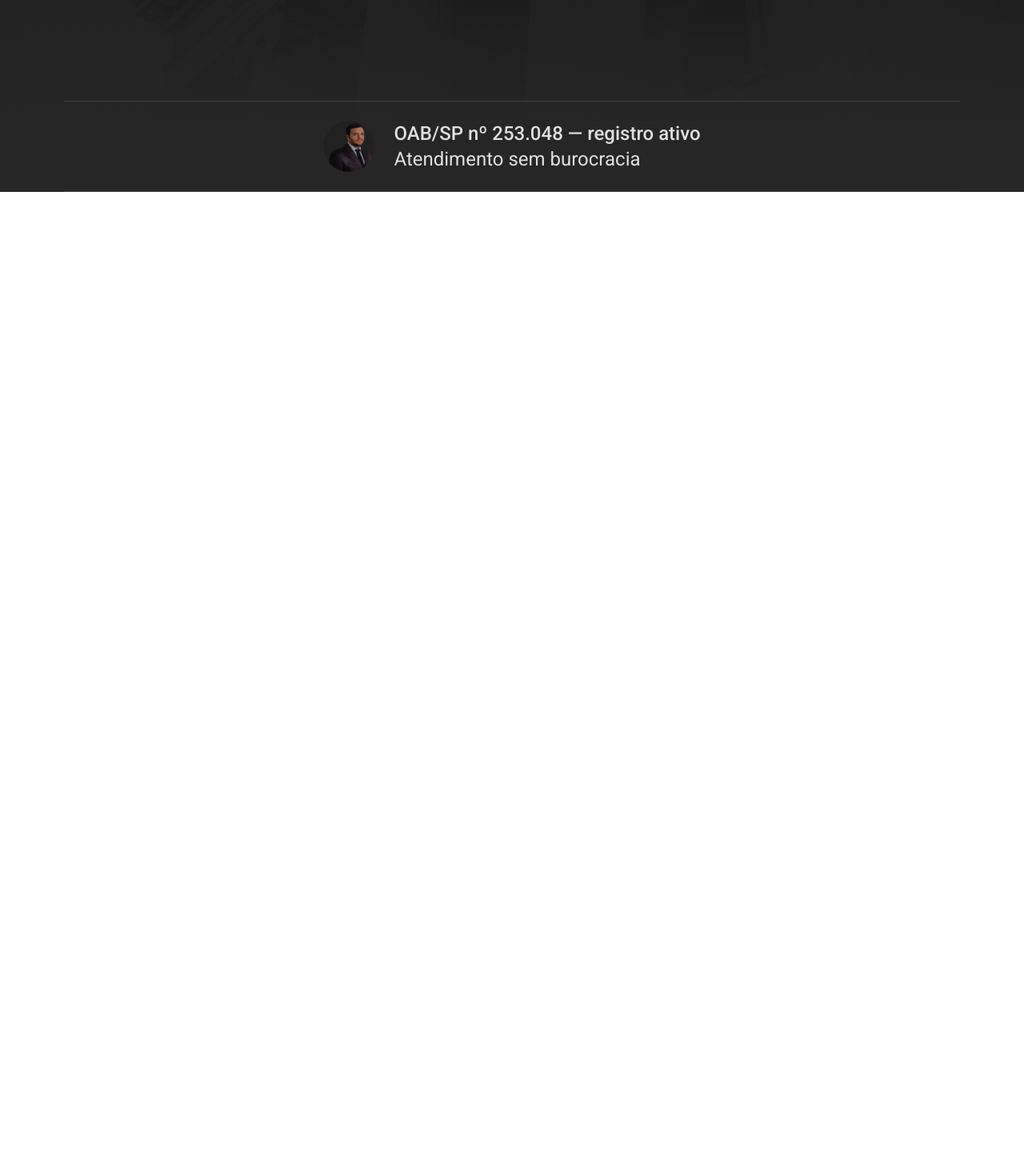
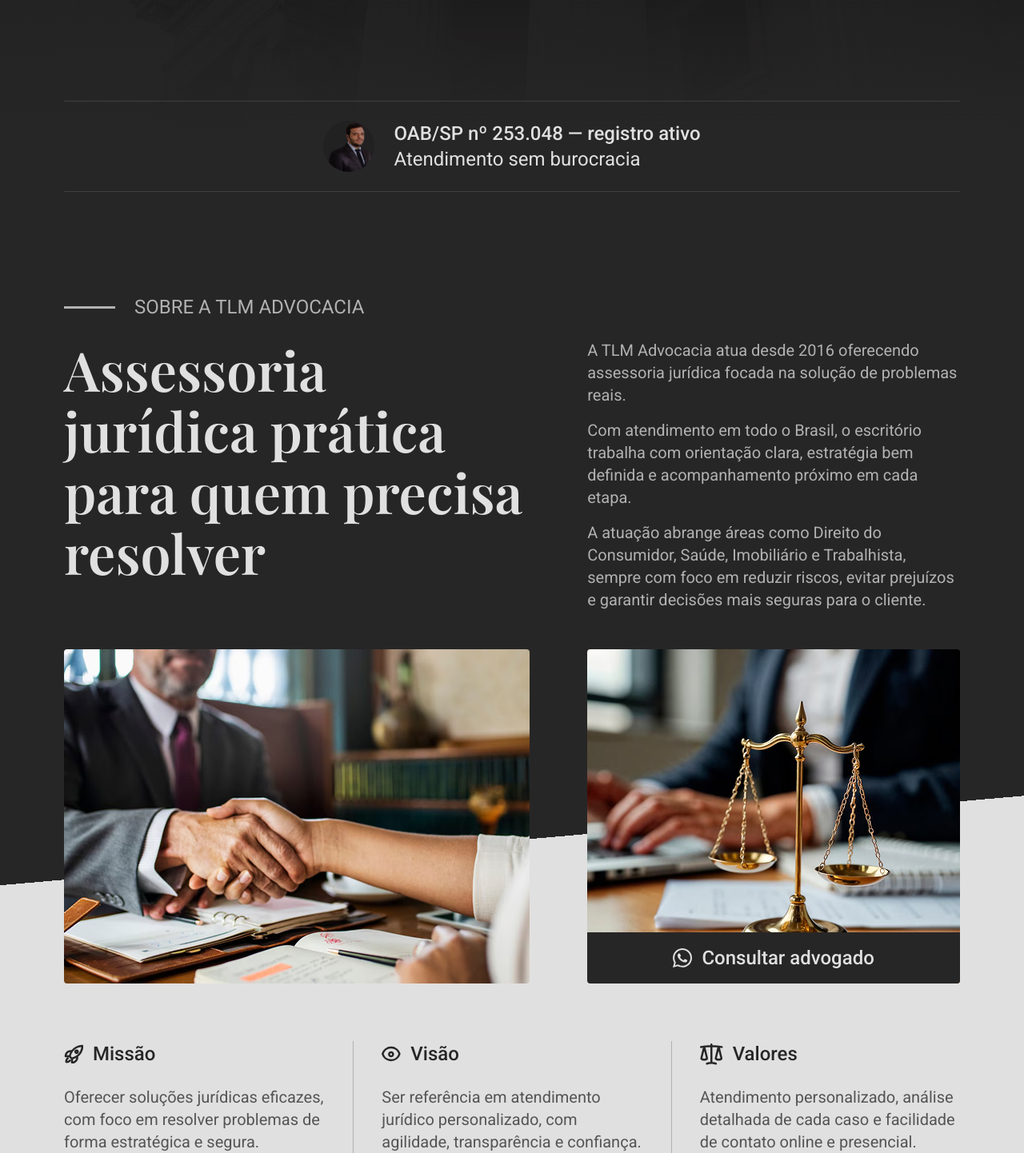
Before and after one commit to tenoriobn/tlm-advocacia, a Next.js app: page / in a window 1280 px wide. Shown: the part 602-2044 px from the top of the page at 80% size. Before the commit the page ends 842 px from the top, so only its background shows below. Built offline with nearby package versions, Linux system fonts and the light colour scheme.

Commit message:
feat: :sparkles: Cria seção responsiva Sobre a TLM Advocacia

```diff
--- /dev/null
+++ b/src/app/(home)/AboutTLMAdvocacia/Description/index.tsx
@@ -0,0 +1,19 @@
+export default function Description() {
+  return (
+    <div className="space-y-4 text-lg md:text-xl text-secondary-75 max-lg:text-center lg:flex-1 min-w-0">
+      <p>
+        A TLM Advocacia atua desde 2016 oferecendo assessoria jurídica focada na
+        solução de problemas reais.
+      </p>
+      <p>
+        Com atendimento em todo o Brasil, o escritório trabalha com orientação
+        clara, estratégia bem definida e acompanhamento próximo em cada etapa.
+      </p>
+      <p>
+        A atuação abrange áreas como Direito do Consumidor, Saúde, Imobiliário e
+        Trabalhista, sempre com foco em reduzir riscos, evitar prejuízos e
+        garantir decisões mais seguras para o cliente.
+      </p>
+    </div>
+  );
+}
--- /dev/null
+++ b/src/app/(home)/AboutTLMAdvocacia/Pillars/index.tsx
@@ -0,0 +1,55 @@
+import RocketIcon from "public/icons/rocket.svg";
+import EyeIcon from "public/icons/eye.svg";
+import ScaleIcon from "public/icons/scale.svg";
+
+export default function Pillars() {
+  const pillars = [
+    {
+      title: "Missão",
+      description:
+        "Oferecer soluções jurídicas eficazes, com foco em resolver problemas de forma estratégica e segura.",
+      Icon: RocketIcon,
+    },
+    {
+      title: "Visão",
+      description:
+        "Ser referência em atendimento jurídico personalizado, com agilidade, transparência e confiança.",
+      Icon: EyeIcon,
+    },
+    {
+      title: "Valores",
+      description:
+        "Atendimento personalizado, análise detalhada de cada caso e facilidade de contato online e presencial.",
+      Icon: ScaleIcon,
+      itemClassName:
+        "md:max-lg:col-span-2 md:w-full md:max-w-md md:justify-self-center lg:max-w-none",
+    },
+  ];
+
+  return (
+    <ul className="mt-12 lg:mt-18 grid gap-6 md:gap-y-12 md:grid-cols-2 lg:grid-cols-3 lg:gap-18">
+      {pillars.map(({ title, description, Icon, itemClassName }, index) => (
+        <li
+          key={title}
+          className={`${itemClassName ?? ""} ${
+            index > 0
+              ? "lg:relative lg:before:content-[''] lg:before:absolute lg:before:-left-9 lg:before:top-1/2 lg:before:-translate-y-1/2 lg:before:w-px lg:before:h-full lg:before:bg-primary-25"
+              : ""
+          }`}
+        >
+          <article className="h-full">
+            <div className="flex items-center max-lg:justify-center gap-3">
+              <Icon aria-hidden="true" />
+              <h3 className="font-medium text-primary text-xl md:text-2xl">
+                {title}
+              </h3>
+            </div>
+            <p className="text-primary-75 text-lg md:text-xl  max-lg:text-center mt-6 ">
+              {description}
+            </p>
+          </article>
+        </li>
+      ))}
+    </ul>
+  );
+}
--- /dev/null
+++ b/src/app/(home)/AboutTLMAdvocacia/Showcase/index.tsx
@@ -0,0 +1,41 @@
+import Image from "next/image";
+import Link from "next/link";
+import WhatsappMinimalistIcon from "public/icons/whatsapp-minimalist.svg";
+
+export default function Showcase() {
+  return (
+    <div className="lg:flex gap-18">
+      <div className="hidden lg:block relative w-full min-h-[418px] rounded-sm overflow-hidden lg:flex-[1.25] ">
+        <Image
+          alt="Aperto de mãos simbolizando acordo e confiança no atendimento jurídico"
+          src="/images/aperto-de-maos.jpg"
+          fill
+          sizes="(min-width: 1024px) 100vw, 0px"
+          className="object-cover"
+        />
+      </div>
+
+      <div className="relative w-full min-h-[418px] rounded-sm overflow-hidden lg:flex-1 min-w-0">
+        <Image
+          alt="Balança da justiça representando equilíbrio e segurança jurídica"
+          src="/images/balanca-justica.jpg"
+          fill
+          sizes="(min-width: 1024px) 45vw, 100vw"
+          className="object-cover"
+        />
+
+        <div className="absolute inset-0 flex items-end justify-center">
+          <Link
+            href="https://wa.me/5511999999999"
+            target="_blank"
+            rel="noopener noreferrer"
+            className="bg-primary text-secondary text-xl md:text-2xl font-medium px-6 py-4 flex items-center justify-center gap-3 w-full transition-default hover:bg-neutral-600 active:bg-neutral-500 active:scale-105"
+          >
+            <WhatsappMinimalistIcon aria-hidden="true" />
+            Consultar advogado
+          </Link>
+        </div>
+      </div>
+    </div>
+  );
+}
--- /dev/null
+++ b/src/app/(home)/AboutTLMAdvocacia/index.tsx
@@ -0,0 +1,36 @@
+import Pillars from "./Pillars";
+import Showcase from "./Showcase";
+import Description from "./Description";
+import SectionEyebrow from "src/components/SectionEyebrow";
+import SectionSubtitle from "src/components/SectionSubtitle";
+
+export default function AboutTLMAdvocacia() {
+  return (
+    <section
+      id="sobre-tlm-advocacia"
+      aria-labelledby="about-tlm-title"
+      className="bg-gradient-primary-5deg w-full max-xs:px-4 max-md:px-6 md:px-8 lg:px-20"
+    >
+      <div className="max-w-[1920px] w-full pt-25 md:pt-32 m-auto">
+        <SectionEyebrow
+          text="Sobre a TLM Advocacia"
+          className="text-secondary-75"
+        />
+
+        <div className="mb-12 lg:flex lg:gap-18">
+          <SectionSubtitle id="about-tlm-title" className="text-secondary">
+            Assessoria jurídica <br className="hidden xs:max-lg:block" />{" "}
+            prática para quem <br className="hidden xs:max-lg:block" /> precisa
+            resolver
+          </SectionSubtitle>
+
+          <Description />
+        </div>
+
+        <Showcase />
+
+        <Pillars />
+      </div>
+    </section>
+  );
+}
--- a/src/app/(home)/page.tsx
+++ b/src/app/(home)/page.tsx
@@ -1,6 +1,7 @@
 "use client";
 import Header from "src/components/Header";
 import HeroSection from "./HeroSection";
+import AboutTLMAdvocacia from "./AboutTLMAdvocacia";
 
 export default function HomePage() {
   return (
@@ -13,6 +14,7 @@ export default function HomePage() {
         className="flex flex-1 flex-col items-center justify-between w-full"
       >
         <HeroSection />
+        <AboutTLMAdvocacia />
       </main>
     </>
   );
--- a/src/app/globals.css
+++ b/src/app/globals.css
@@ -6,7 +6,10 @@
 
   --color-primary: #272626;
   --color-primary-75: rgb(39 38 38 / 75%);
+  --color-primary-50: rgb(39 38 38 / 50%);
   --color-primary-25: rgb(39 38 38 / 25%);
+  --color-neutral-500: #838383;
+  --color-neutral-600: #565454;
   --color-primary-dark: #222121;
   --color-secondary: #e1e0e0;
   --color-secondary-75: rgb(225 224 224 / 75%);
@@ -38,8 +41,8 @@
 
   --background-image-gradient-primary-5deg: linear-gradient(
     -5deg,
-    rgba(225, 224, 224, 1) 67%,
-    rgba(39, 38, 38, 1) 67%
+    rgba(225, 224, 224, 1) 34%,
+    rgba(39, 38, 38, 1) 34%
   );
 
   --background-image-gradient-primary-172deg: linear-gradient(
--- /dev/null
+++ b/src/components/SectionEyebrow/index.tsx
@@ -0,0 +1,22 @@
+type SectionEyebrowProps = {
+  text: string;
+  className?: string;
+  lineClassName?: string;
+};
+
+export default function SectionEyebrow({
+  text,
+  className = "",
+  lineClassName = "",
+}: SectionEyebrowProps) {
+  return (
+    <p
+      className={`text-xl md:text-2xl uppercase flex items-center max-lg:justify-center gap-3 md:gap-6 mb-6 ${className}`}
+    >
+      <span
+        className={`block bg-current w-8 md:w-16 h-[.1875rem] ${lineClassName}`}
+      />
+      {text}
+    </p>
+  );
+}
--- /dev/null
+++ b/src/components/SectionSubtitle/index.tsx
@@ -0,0 +1,22 @@
+import type { ReactNode } from "react";
+
+type SectionSubtitleProps = {
+  id?: string;
+  className?: string;
+  children: ReactNode;
+};
+
+export default function SectionSubtitle({
+  id,
+  className = "",
+  children,
+}: SectionSubtitleProps) {
+  return (
+    <h2
+      id={id}
+      className={`font-playfair text-[clamp(2.25rem,10vw,4.25rem)] font-semibold leading-[112%] max-lg:text-center max-xl:mb-12 lg:flex-[1.25] min-w-0 ${className}`}
+    >
+      {children}
+    </h2>
+  );
+}
```
Also changed, not shown: public/icons/eye.svg.
